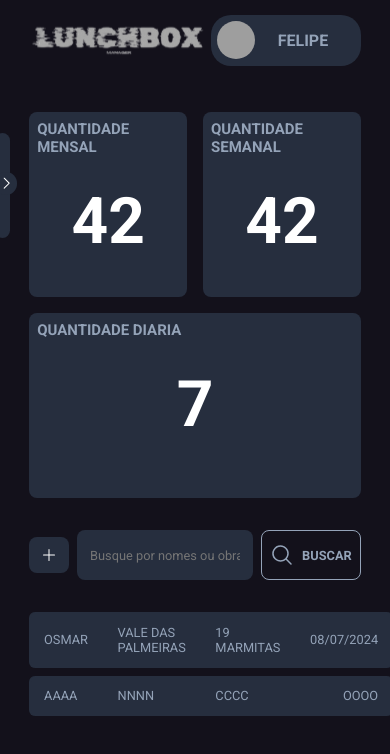
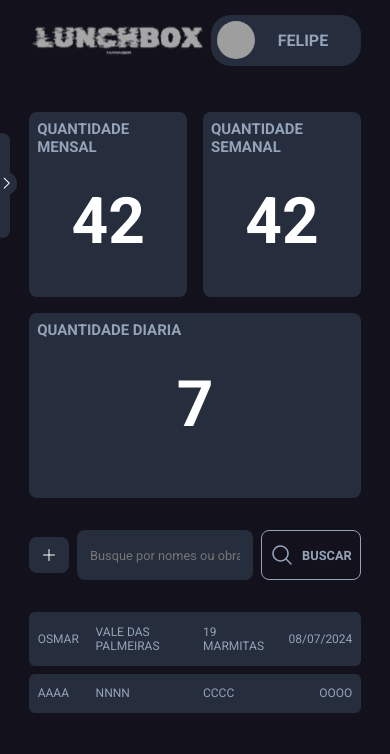
Before and after one commit to FelpFS1/lunchboxProject, a React (Vite) app: page / in a window 390 px wide. Shown: the top 754 px of the page. Built offline with nearby package versions, Linux system fonts and the light colour scheme; grey boxes are pictures that could not be loaded.

Commit message:
style: Responsiveness component

```diff
--- a/src/components/DataTable/styles.ts
+++ b/src/components/DataTable/styles.ts
@@ -31,6 +31,7 @@ export const TableContainer = styled.table`
 
   @media ${breakpoints.xl} {
     white-space: normal;
+    padding: 0;
     td {
       padding: 0.8rem;
       font-size: 0.8rem;
@@ -39,12 +40,12 @@ export const TableContainer = styled.table`
       width: 1.3rem;
     }
   }
-  @media ${breakpoints.lg} {
+  @media ${breakpoints.md} {
     padding: 0;
     td {
       overflow-y: scroll;
-      padding: 0.8rem;
-      font-size: 0.8rem;
+      padding: 0.8rem 0.4rem;
+      font-size: 0.75rem;
     }
   }
 `;
```
